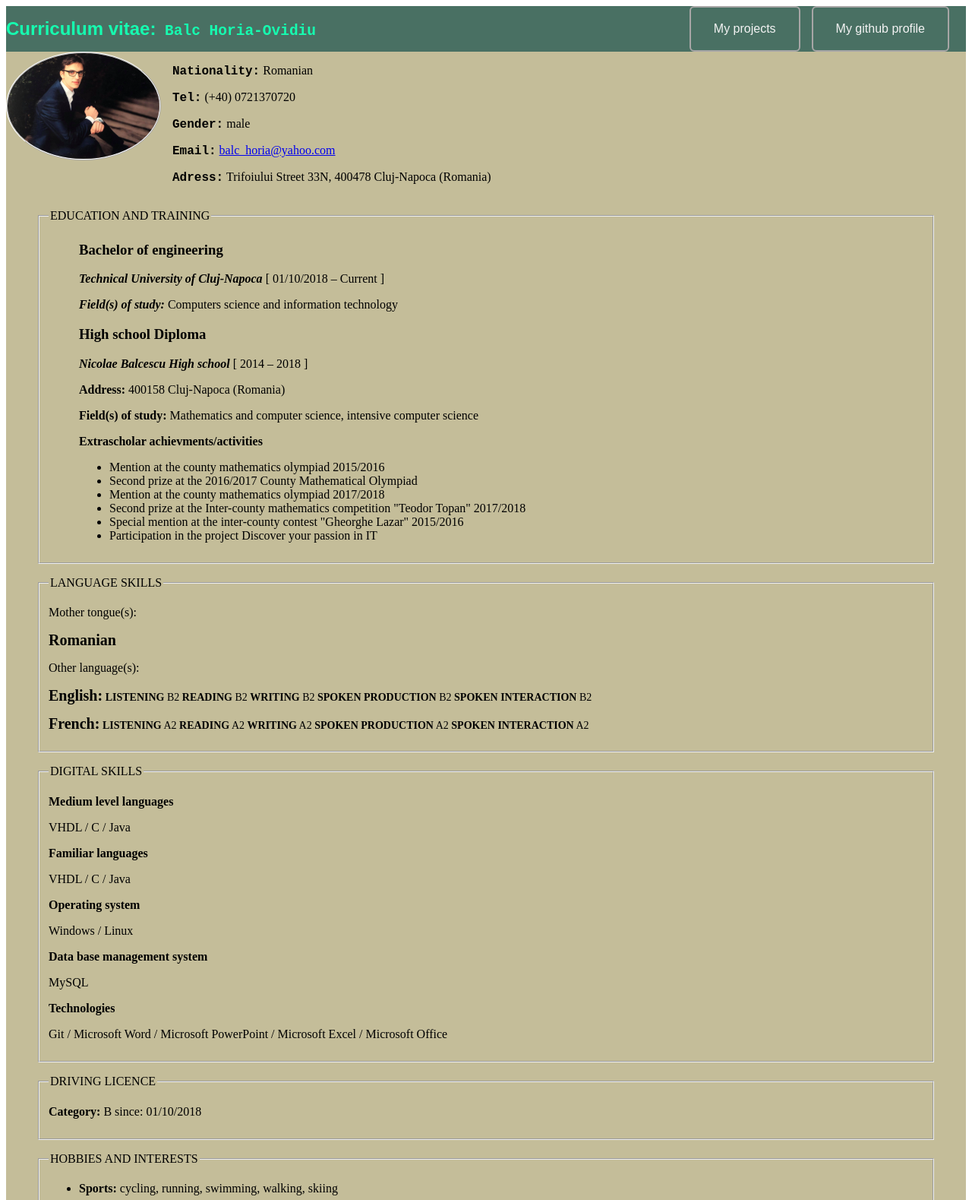
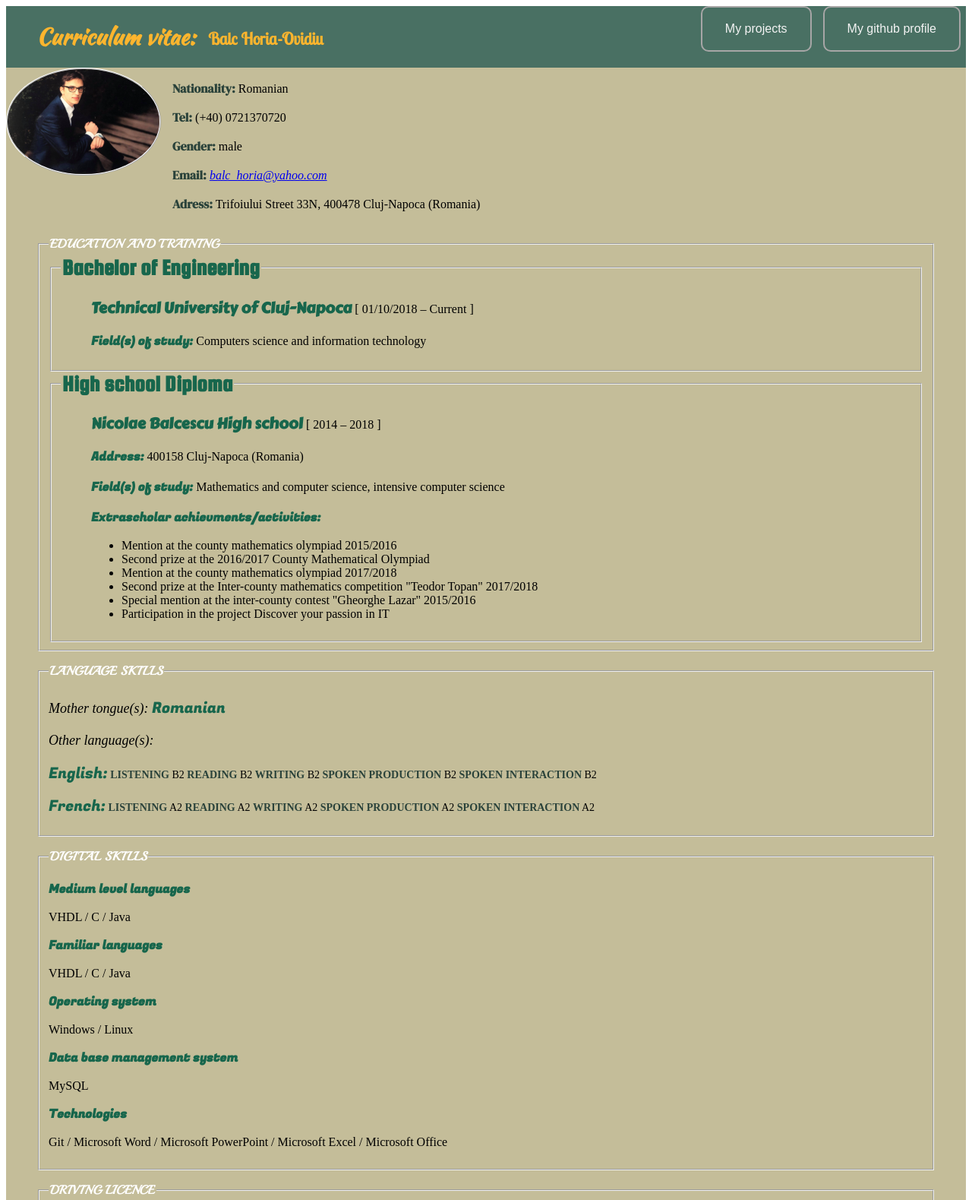
Before and after one commit to HoriaBalc/cv, a plain HTML site: page index.html in a window 1280 px wide. Shown: the top 1579 px of the page at 76% size. Drawn offline with Linux system fonts and the light colour scheme.

Commit message:
cv update design

```diff
--- a/index.html
+++ b/index.html
@@ -27,6 +27,7 @@
 
 .title-nav{
     flex-basis: 70%;
+    padding-left: 15px;
 }
 
 .form-nav{
@@ -50,7 +51,7 @@ img{
     font-size: 16px;
     border: solid 2px rgb(167, 166, 166);
     cursor: pointer;
-    border-radius: 6px;
+    border-radius: 10px;
 }
 
 
@@ -61,13 +62,20 @@ img{
     <meta http-equiv="X-UA-Compatible" content="IE=edge">
     <meta name="viewport" content="width=device-width, initial-scale=1.0">
     <title>CV</title>
+    <link href="https://fonts.googleapis.com/css2?family=Kaushan+Script&display=swap" rel="stylesheet">
+    <link href="https://fonts.googleapis.com/css2?family=Lobster+Two&display=swap" rel="stylesheet">
+    <link href="https://fonts.googleapis.com/css2?family=DM+Serif+Display:ital@1&display=swap" rel="stylesheet">
+    <link href="https://fonts.googleapis.com/css2?family=DM+Serif+Display:ital@0;1&family=Playball&display=swap" rel="stylesheet">
+    <link href="https://fonts.googleapis.com/css2?family=DM+Serif+Display:ital@0;1&family=Fugaz+One&family=Playball&display=swap" rel="stylesheet">
+    <link href="https://fonts.googleapis.com/css2?family=Carter+One&family=DM+Serif+Display:ital@0;1&family=Playball&display=swap" rel="stylesheet">
+    <link href="https://fonts.googleapis.com/css2?family=DM+Serif+Display:ital@0;1&family=Playball&family=Squada+One&display=swap" rel="stylesheet">
 </head>
 <body >
     <header>
 
         <nav class="container-nav" style="background-color: rgb(73, 112, 99);">
-            <h1 class="title-nav" style="color: rgb(22, 253, 176);font-family: monospace;">
-            <strong style="font-family:Arial, Helvetica, sans-serif;">Curriculum vitae:</strong>  Balc Horia-Ovidiu
+            <h1 class="title-nav" style="color: rgb(253, 181, 46);font-family: 'Lobster Two', cursive; font-size: 22px;">
+            <strong style="font-family: 'Kaushan Script', cursive; font-size: 30px; padding-left: 25px;">Curriculum vitae:  </strong> <span style="padding-left: 10px;">Balc Horia-Ovidiu</span>
         </h1>
         <form action="https://horiabalc.github.io/portofoliu/" method="get" enctype="multipart/form-data" class="form-nav">
             <button type="submit" class="top-button">My projects</button>
@@ -80,42 +88,46 @@ img{
 
     <main style="background-color: rgb(196, 189, 153);">
         <section id="profile">
-            <figconfig class="container-profile">
-                <figconfig class="image-profile">
+            <figcaption class="container-profile">
+                <figcaption class="image-profile">
                     <img src="profile1.PNG" name="profile" alt="profile">
-                </figconfig>
-                <figconfig class="text-profile">
-                    <p><strong style="font-family: monospace;">Nationality:</strong> Romanian</p>
-                    <p><strong style="font-family: monospace;">Tel:</strong> (+40) 0721370720</p>
-                    <p><strong style="font-family: monospace;">Gender:</strong> male</p>
-                    <p><strong style="font-family: monospace;">Email:</strong>
-                        <a href="mailto:balc_horia@yahoo.com;">balc_horia@yahoo.com</a>
+                </figcaption>
+                <figcaption class="text-profile">
+                    <p><strong style="font-family: 'DM Serif Display', serif; color:rgb(42, 66, 58);">Nationality:</strong> Romanian</p>
+                    <p><strong style="font-family: 'DM Serif Display', serif; color:rgb(42, 66, 58);">Tel:</strong> (+40) 0721370720</p>
+                    <p><strong style="font-family: 'DM Serif Display', serif; color:rgb(42, 66, 58);">Gender:</strong> male</p>
+                    <p><strong style="font-family: 'DM Serif Display', serif; color:rgb(42, 66, 58);">Email:</strong>
+                        <a href="mailto:balc_horia@yahoo.com;" style="font-style: italic;">balc_horia@yahoo.com</a>
                     </p>
-                    <p><strong style="font-family: monospace;">Adress:</strong>  Trifoiului Street 33N, 400478 Cluj-Napoca (Romania)</p>
+                    <p><strong style="font-family: 'DM Serif Display', serif; color:rgb(42, 66, 58);">Adress:</strong>  Trifoiului Street 33N, 400478 Cluj-Napoca (Romania)</p>
 
-                </figconfig>
+                </figcaption>
 
-            </figconfig>
+            </figcaption>
 
 
         </section>
         <section id="education">
             <figure>
             <fieldset>
-                <legend>EDUCATION AND TRAINING</legend>
+                <legend style="font-family: 'Playball', cursive; color: rgb(255, 255, 255);"> <strong>EDUCATION AND TRAINING</strong> </legend>
+                <fieldset>
+                    <legend style="color: rgb(23, 102, 76);font-size: 30px; font-family: 'Squada One', cursive;"> <strong>Bachelor of Engineering</strong> </legend>
                       <figure>
-                    <h3>Bachelor of engineering</h3>
-                    <p> <strong style="font-style: italic;">Technical University of Cluj-Napoca</strong> [ 01/10/2018 – Current ] </p>
+                        <p> <strong style="font-family: 'Carter One', cursive;color: rgb(23, 102, 76); font-size: 20px;">Technical University of Cluj-Napoca</strong> [ 01/10/2018 – Current ] </p>
+                        <p> <strong style="font-family: 'Fugaz One', cursive;color: rgb(23, 102, 76);">Field(s) of study:</strong> Computers science and information technology </p>
+                    </figure>
 
-                    <p> <strong style="font-style: italic;">Field(s) of study:</strong> Computers science and information technology </p>
-                </figure>
+                </fieldset>
+
+                <fieldset>
+                    <legend style="color: rgb(23, 102, 76);font-size: 30px; font-family: 'Squada One', cursive;"><strong>High school Diploma</strong> </legend>
+
                     <figure>
-                    <h3>High school Diploma</h3>
-                    <p> <strong style="font-style: italic;">Nicolae Balcescu High school </strong>[ 2014 – 2018 ] </p>
-
-                    <p> <strong >Address:  </strong> 400158 Cluj-Napoca (Romania) </p>
-                    <p> <strong>Field(s) of study:</strong>  Mathematics and computer science, intensive computer science </p>
-                    <p> <Strong>Extrascholar achievments/activities</Strong>
+                        <p> <strong style="font-family: 'Carter One', cursive;color: rgb(23, 102, 76);font-size: 20px;">Nicolae Balcescu High school </strong>[ 2014 – 2018 ] </p>
+                        <p> <strong style="font-family: 'Fugaz One', cursive;color: rgb(23, 102, 76);">Address:  </strong> 400158 Cluj-Napoca (Romania) </p>
+                        <p> <strong style="font-family: 'Fugaz One', cursive;color: rgb(23, 102, 76);">Field(s) of study:</strong>  Mathematics and computer science, intensive computer science </p>
+                        <p> <Strong style="font-family: 'Fugaz One', cursive;color: rgb(23, 102, 76);">Extrascholar achievments/activities:</Strong>
                             <ul>
                                 <li>Mention at the county mathematics olympiad 2015/2016</li>
                                 <li>Second prize at the 2016/2017 County Mathematical Olympiad</li>
@@ -125,9 +137,8 @@ img{
                                 <li>Participation in the project Discover your passion in IT</li>
                             </ul>
                         </p>
-
                     </figure>
-
+                </fieldset>
             </fieldset>
             </figure>
 
@@ -136,30 +147,29 @@ img{
 
             <figure id="language skills">
                 <fieldset>
-                    <legend>LANGUAGE SKILLS</legend>
+                    <legend style="font-family: 'Playball', cursive; color: rgb(255, 255, 255);"><strong>LANGUAGE SKILLS</strong> </legend>
                     <figcaption>
-                        <p>Mother tongue(s): </p>
-                        <p><strong style="font-size: 20px;">Romanian</strong></p>
-                        <p>Other language(s):</p>
-                        <p style="font-size: 14px;"> <strong style="font-size: 20px;">English:</strong> <strong >LISTENING</strong> B2 <strong>READING</strong> B2 <strong>WRITING</strong> B2 <strong>SPOKEN PRODUCTION</strong> B2 <strong>SPOKEN INTERACTION</strong> B2</p>
-                        <p style="font-size: 14px;"> <strong style="font-size: 20px;">French:</strong> <strong>LISTENING</strong> A2 <strong>READING</strong> A2 <strong>WRITING</strong> A2 <strong>SPOKEN PRODUCTION</strong> A2 <strong>SPOKEN INTERACTION</strong> A2</p>
+                        <p style="font-style: italic;font-size: 18px;">Mother tongue(s):  <span style="font-size: 20px;font-family: 'Fugaz One', cursive; font-style: normal;color: rgb(23, 102, 76);">Romanian</span></p>
+                        <p style="font-style: italic;font-size: 18px;">Other language(s):</p>
+                        <p style="font-size: 14px;"> <span style="font-size: 20px;font-family: 'Fugaz One', cursive;color: rgb(23, 102, 76);">English:</span> <strong style="color:rgb(42, 66, 58);">LISTENING</strong> B2 <strong style="color:rgb(42, 66, 58);">READING</strong> B2 <strong style="color:rgb(42, 66, 58);">WRITING</strong> B2 <strong style="color:rgb(42, 66, 58);">SPOKEN PRODUCTION</strong> B2 <strong style="color:rgb(42, 66, 58);">SPOKEN INTERACTION</strong> B2</p>
+                        <p style="font-size: 14px;"> <span style="font-size: 20px;font-family: 'Fugaz One', cursive;color: rgb(23, 102, 76);">French:</span> <strong style="color:rgb(42, 66, 58);">LISTENING</strong> A2 <strong style="color:rgb(42, 66, 58);">READING</strong> A2 <strong style="color:rgb(42, 66, 58);">WRITING</strong> A2 <strong style="color:rgb(42, 66, 58);">SPOKEN PRODUCTION</strong> A2 <strong style="color:rgb(42, 66, 58);">SPOKEN INTERACTION</strong> A2</p>
                     </figcaption>
                 </fieldset>
             </figure>
 
             <figure id="digital skills">
                 <fieldset>
-                    <legend>DIGITAL SKILLS </legend>
+                    <legend style="font-family: 'Playball', cursive; color: rgb(255, 255, 255);"><strong> DIGITAL SKILLS</strong> </legend>
                     <figcaption>
-                        <p> <strong>Medium level languages</strong></p>
+                        <p> <strong style="font-family: 'Fugaz One', cursive;color: rgb(23, 102, 76);">Medium level languages</strong></p>
                         <p>VHDL / C / Java </p>
-                        <p> <strong>Familiar languages</strong></p>
+                        <p> <strong style="font-family: 'Fugaz One', cursive;color: rgb(23, 102, 76);">Familiar languages</strong></p>
                         <p>VHDL / C / Java </p>
-                        <p> <strong>Operating system</strong></p>
+                        <p> <strong style="font-family: 'Fugaz One', cursive;color: rgb(23, 102, 76);">Operating system</strong></p>
                         <p>Windows / Linux </p>
-                        <p> <strong>Data base management system</strong></p>
+                        <p> <strong style="font-family: 'Fugaz One', cursive;color: rgb(23, 102, 76);">Data base management system</strong></p>
                         <p>MySQL</p>
-                        <p> <strong>Technologies</strong></p>
+                        <p> <strong style="font-family: 'Fugaz One', cursive;color: rgb(23, 102, 76);">Technologies</strong></p>
                         <p>Git / Microsoft Word / Microsoft PowerPoint / Microsoft Excel / Microsoft Office</p>
                     </figcaption>
                 </fieldset>
@@ -167,9 +177,9 @@ img{
 
             <figure id="driving licence">
                 <fieldset>
-                    <legend>DRIVING LICENCE </legend>
+                    <legend style="font-family: 'Playball', cursive; color: rgb(255, 255, 255);"><strong> DRIVING LICENCE</strong> </legend>
                     <figcaption>
-                        <p> <strong>Category:</strong>  B  since: 01/10/2018 </p>
+                        <p> <strong style="font-family: 'Fugaz One', cursive;color: rgb(23, 102, 76);">Category:</strong>  B  since: 01/10/2018 </p>
                     </figcaption>
 
                 </fieldset>
@@ -180,13 +190,13 @@ img{
         <section id="hobbies and interests">
             <figure>
                 <fieldset>
-                    <legend>HOBBIES AND INTERESTS </legend>
+                    <legend style="font-family: 'Playball', cursive; color: rgb(255, 255, 255);"><strong>HOBBIES AND INTERESTS</strong>  </legend>
                     <figcaption>
                         <ul>
-                            <li><p><strong>Sports:</strong>  cycling, running, swimming, walking, skiing</p></li>
-                            <li><p><strong>Films/Series</strong></p></li>
-                            <li><p><strong>Video Games</strong></p></li>
-                            <li><p><strong>Socialize</strong></p></li></li>
+                            <li><p><strong style="font-family: 'Fugaz One', cursive;color: rgb(23, 102, 76);">Sports:</strong>  cycling, running, swimming, walking, skiing</p></li>
+                            <li><p><strong style="font-family: 'Fugaz One', cursive;color: rgb(23, 102, 76);">Films/Series</strong></p></li>
+                            <li><p><strong style="font-family: 'Fugaz One', cursive;color: rgb(23, 102, 76);">Video Games</strong></p></li>
+                            <li><p><strong style="font-family: 'Fugaz One', cursive;color: rgb(23, 102, 76);">Socialize</strong></p></li></li>
                         </ul>
                     </figcaption>
                 </fieldset>
```
Lines whose indentation alone changed are shown as unchanged.
